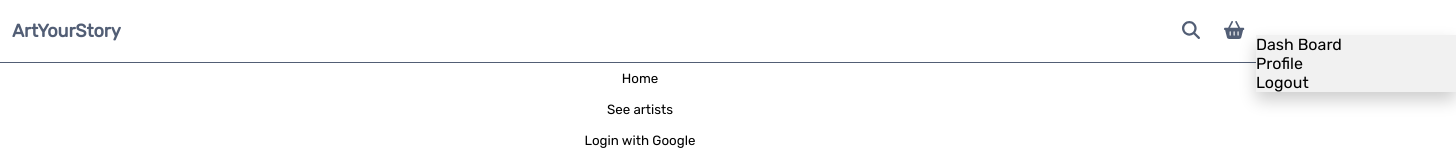
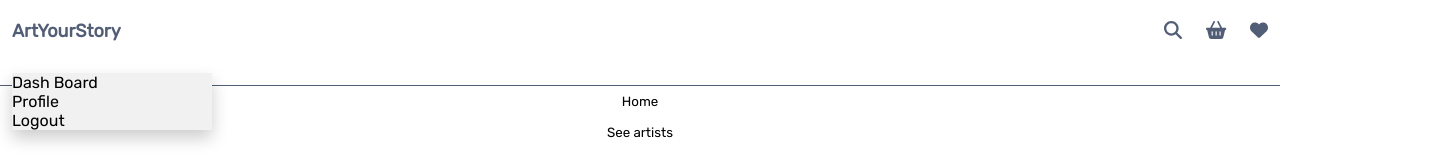
Before and after one commit to Titanic-London/artyourstory.js, a React (Create React App) app: page / in a window 1280 px wide. Shown: the top 156 px of the page, 1456 px wide, since content can reach past the window. Built offline with nearby package versions, Linux system fonts and the light colour scheme; no server answers; the database is empty.

Commit message:
add heart icon

```diff
--- a/public/index.html
+++ b/public/index.html
@@ -21,8 +21,5 @@
   <body>
     <noscript>You need to enable JavaScript to run this app.</noscript>
     <div id="root"></div>
-      <div id="card">
-        <p> 1234567890111111 </p>
-      </div>
   </body>
 </html>
--- a/src/Navbar.js
+++ b/src/Navbar.js
@@ -1,6 +1,7 @@
 import {
   faMagnifyingGlass,
   faBasketShopping,
+  faHeart,
 } from "@fortawesome/free-solid-svg-icons";
 import { Text } from "./Text";
 import { Icon } from "./Icon";
@@ -20,6 +21,9 @@ export function Navbar({ user }) {
       </Button>
       <Button>
         <Icon color="secondary" size="l" icon={faBasketShopping} />
+      </Button>
+      <Button>
+        <Icon color="secondary" size="l" icon={faHeart} />
       </Button>
 
       <div class="dropdown_list">
```
